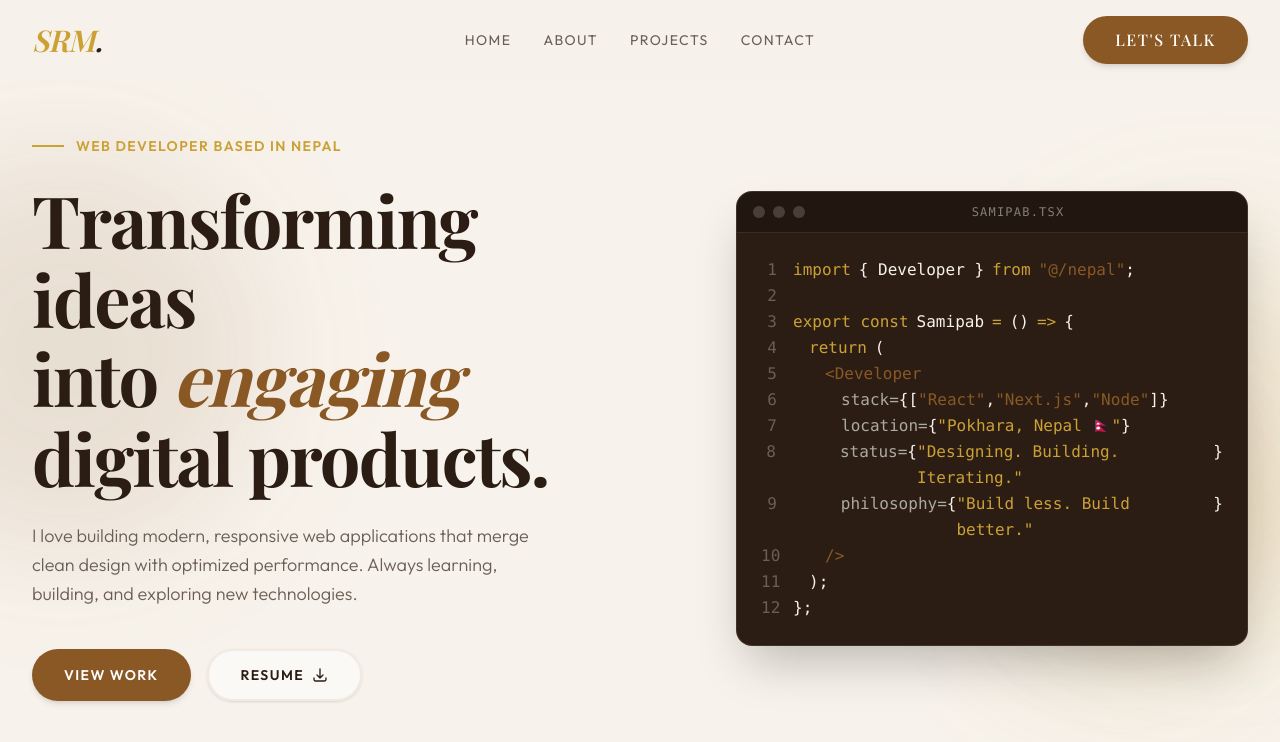
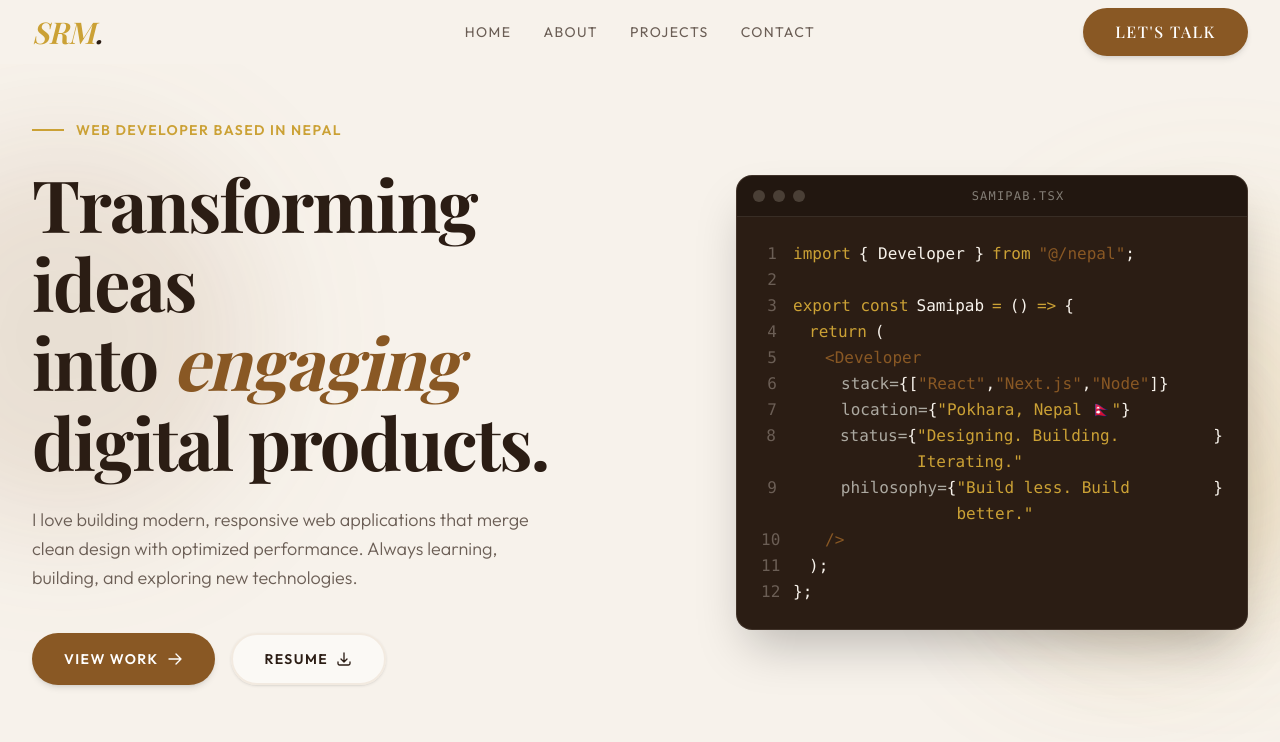
Before and after one commit to samipabMagar/portfolio, a Next.js app: page / in a window 1280 px wide. Shown: the top 742 px of the page. Built offline with nearby package versions, Linux system fonts and the light colour scheme; a web font is replaced by a local one.

Commit message:
Add ArrowRightIcon component and update Navbar and Hero for improved navigation

```diff
--- a/components/home/Hero.tsx
+++ b/components/home/Hero.tsx
@@ -1,5 +1,5 @@
 import Link from "next/link";
-import { DownloadIcon } from "@/components/ui/icons";
+import { DownloadIcon, ArrowRightIcon } from "@/components/ui/icons";
 
 export function Hero() {
   return (
@@ -36,9 +36,10 @@ export function Hero() {
             <div className="flex flex-wrap gap-4">
               <Link
                 href="#projects"
-                className="bg-brand hover:bg-brand-hover text-white px-8 py-3.5 rounded-full text-sm font-semibold tracking-widest uppercase transition-colors shadow-md flex items-center justify-center"
+                className="bg-brand hover:bg-brand-hover text-white px-8 py-3.5 rounded-full text-sm font-semibold tracking-widest uppercase transition-colors shadow-md flex items-center justify-center gap-2 group"
               >
                 View Work
+                <ArrowRightIcon className="w-4 h-4 transition-transform group-hover:translate-x-1" />
               </Link>
               <a
                 href="/resume.pdf"
--- a/components/layout/Navbar.tsx
+++ b/components/layout/Navbar.tsx
@@ -17,7 +17,7 @@ export default function Navbar() {
   return (
     <nav className="sticky top-0 z-50 w-full bg-background-main/90 ">
       <div className="max-w-7xl mx-auto px-4 sm:px-6 lg:px-8">
-        <div className="flex justify-between h-20 items-center">
+        <div className="flex justify-between h-12 sm:h-16 items-center">
           {/* Logo */}
           <div className="flex-shrink-0 flex items-center md:w-1/4">
             <Link
@@ -70,7 +70,7 @@ export default function Navbar() {
 
       {/* Mobile Menu */}
       {isOpen && (
-        <div className="md:hidden bg-background-surface border-b border-border absolute w-full shadow-lg">
+        <div className="md:hidden bg-background-main border-b border-border absolute w-full shadow-lg">
           <div className="px-4 pt-2 pb-6 space-y-2">
             {navLinks.map((link) => (
               <Link
--- a/components/ui/icons.tsx
+++ b/components/ui/icons.tsx
@@ -48,3 +48,20 @@ export const CloseIcon = ({ className = "w-6 h-6" }: { className?: string }) =>
     />
   </svg>
 );
+
+export const ArrowRightIcon = ({ className = "w-4 h-4" }: { className?: string }) => (
+  <svg
+    xmlns="http://www.w3.org/2000/svg"
+    fill="none"
+    viewBox="0 0 24 24"
+    strokeWidth={2}
+    stroke="currentColor"
+    className={className}
+  >
+    <path
+      strokeLinecap="round"
+      strokeLinejoin="round"
+      d="M13.5 4.5L21 12m0 0l-7.5 7.5M21 12H3"
+    />
+  </svg>
+);
```
